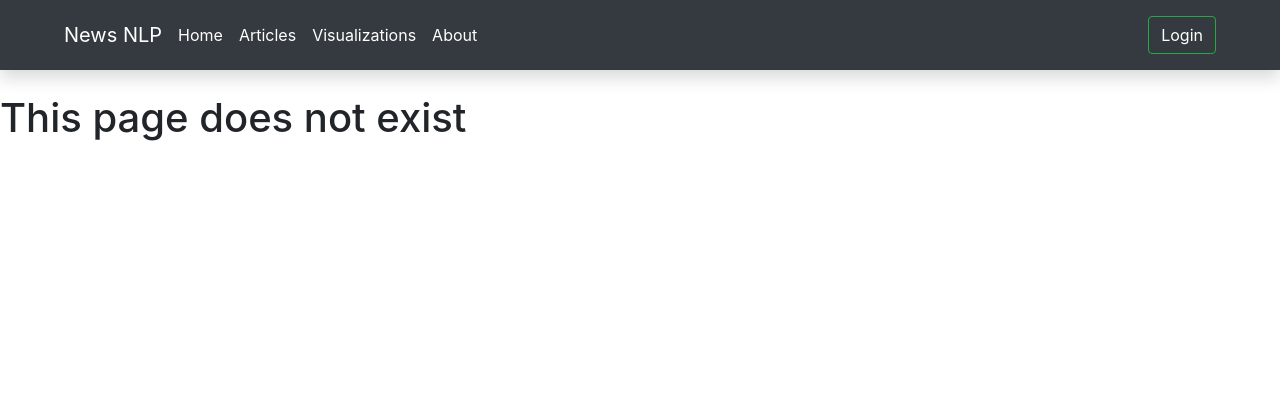
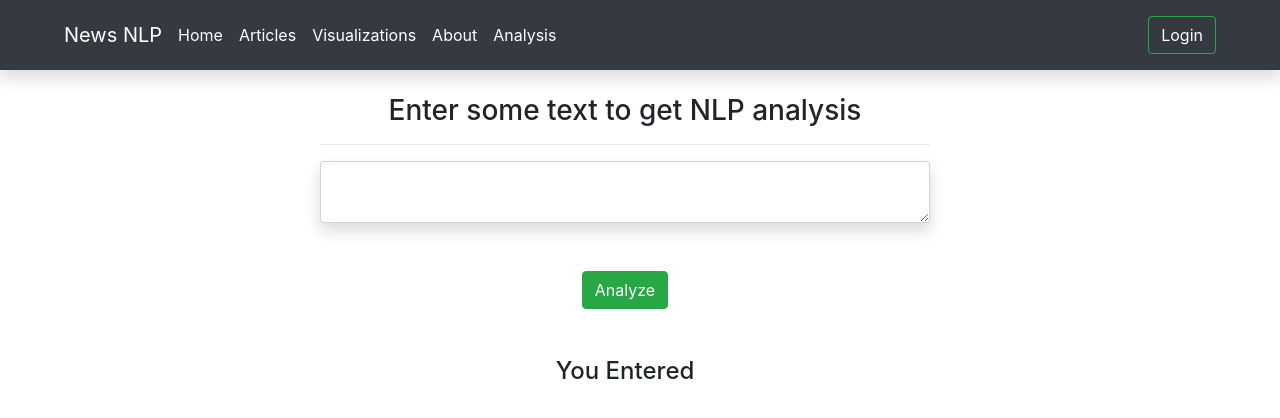
Before and after one commit to MarkyMan4/news-nlp-frontend, a React (Create React App) app: page /#/analysis in a window 1280 px wide. Shown: the top 418 px of the page. Built offline with nearby package versions, Linux system fonts and the light colour scheme; no server answers.

Commit message:
started page for analyzing text that a user inputs

```diff
--- a/src/App.js
+++ b/src/App.js
@@ -9,6 +9,7 @@ import Articles from './pages/articles';
 import ArticleDetail from './pages/articleDetail';
 import Visuals from './pages/visuals';
 import About from './pages/about';
+import Analaysis from './pages/analysis';
 import NotFound from './components/notFound';
 import Nav from './components/nav';
 import { HashRouter as Router, Switch, Route } from 'react-router-dom';
@@ -26,6 +27,7 @@ function App() {
         <Route path="/article/:id" component={ArticleDetail} />
         <Route path="/visuals" component={Visuals} />
         <Route path="/about" component={About} />
+        <Route path="/analysis" component={Analaysis} />
         <Route component={NotFound} />
       </Switch>
     </Router>
--- a/src/components/nav.jsx
+++ b/src/components/nav.jsx
@@ -60,6 +60,9 @@ function Nav() {
                         <Link style={navStyle} to="/about">
                             <li className="mr-3">About</li>
                         </Link>
+                        <Link style={navStyle} to="/analysis">
+                            <li className="mr-3">Analysis</li>
+                        </Link>
                         {isLoggedIn ?
                             <Link style={navStyle} to="/savedarticles">
                                 <li>Saved Articles</li>
--- /dev/null
+++ b/src/pages/analysis.jsx
@@ -0,0 +1,30 @@
+import React, { useState } from 'react';
+
+function Analaysis() {
+    const [inputText, setInputText] = useState('');
+    const [outputText, setOutputText] = useState('');
+
+    const handleTextInput = (event) => {
+        setInputText(event.target.value);
+    }
+
+    const handleAnalyzeBtnClicked = () => {
+        setOutputText(inputText);
+    }
+
+    return (
+        <div className="row w-100">
+            <div className="col-md-3"></div>
+            <div className="col-md-6 text-center">
+                <h3>Enter some text to get NLP analysis</h3>
+                <hr />
+                <textarea value={inputText} onChange={handleTextInput} className="form-control w-100 mb-5 shadow"></textarea>
+                <button onClick={handleAnalyzeBtnClicked} className="btn btn-success">Analyze</button>
+                <h4 className="mt-5">You Entered</h4>
+                <p>{outputText}</p>
+            </div>
+        </div>
+    );
+}
+
+export default Analaysis;
```
